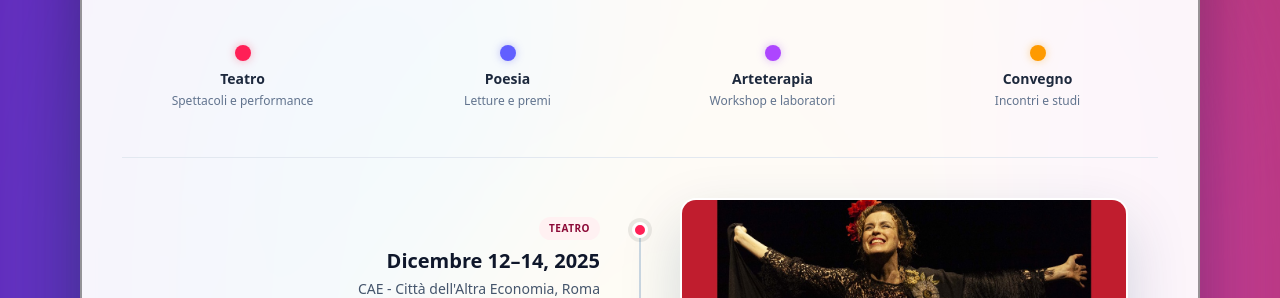
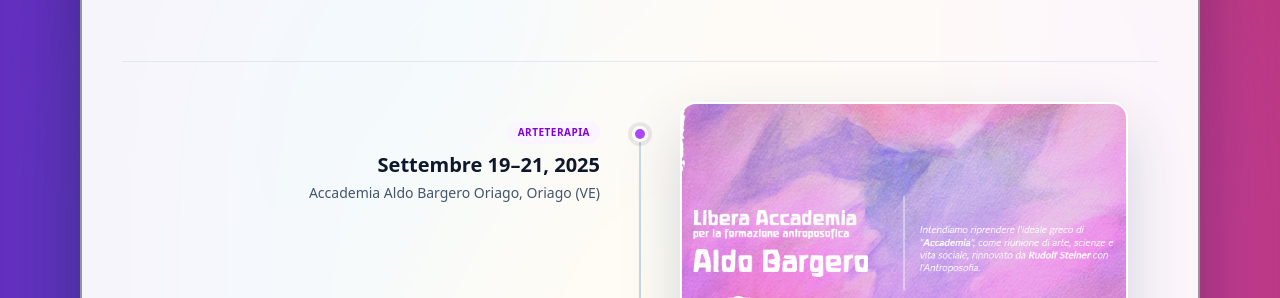
Before and after one commit to leopu00/Sito-Web-Associazione-Auriga, an Astro site: page /eventi in a window 1280 px wide. Shown: the part 654-952 px from the top of the page. Built offline with nearby package versions, Linux system fonts and the light colour scheme; Astro itself is replaced by a stand-in of ours; some packages are replaced by stand-ins of ours.

Commit message:
fix(eventi): rimuovi duplicato Paradiso e legenda categorie
- Rimosso evento duplicato 'Il Paradiso Dicembre 2025'
- Rimossa legenda pallini colorati categorie
- Mantenuto solo titolo, sottotitolo e linea divisoria

```diff
--- a/src/pages/eventi.astro
+++ b/src/pages/eventi.astro
@@ -35,18 +35,6 @@ type TimelineItem = TimelineEventItem | TimelineDividerItem;
 const upcomingEvents: EventEntry[] = [];
 
 const pastEvents: EventEntry[] = [
-  {
-    id: "il-paradiso-2025-dicembre",
-    category: "teatro",
-    title: "Il Paradiso",
-    date: "Dicembre 12–14, 2025",
-    location: "CAE - Città dell'Altra Economia, Roma",
-    description:
-      "Le donne di Moravia in scena: quattro figure femminili tra quotidianità e imprevisti drammatici, in un paradiso fatto di contrasti radicali tra amore e violenza, vita e morte.",
-    image: "/img/il-paradiso-moravia-locandina.jpg",
-    imageAlt: "Locandina dello spettacolo Il Paradiso con Chiara Catalano",
-    link: "/teatro/paradiso-2025",
-  },
   {
     id: "sei-modalita",
     category: "arteterapia",
@@ -323,29 +311,8 @@ const timelineItems: TimelineItem[] = [
           <p class="mt-3 text-slate-600 max-w-2xl mx-auto">Dal 2023 organizziamo spettacoli, letture, workshop e incontri dedicati all'arte della parola e al teatro.</p>
         </div>
 
-        <!-- Legenda categorie -->
-        <div class="grid grid-cols-2 md:grid-cols-4 gap-4 md:gap-6 mb-10 pb-8 border-b border-slate-200">
-          <div class="flex flex-col items-center text-center p-4">
-            <span class="w-4 h-4 rounded-full bg-rose-500 shadow-[0_0_8px_rgba(244,63,94,0.4)] mb-2"></span>
-            <span class="text-sm font-semibold text-slate-800">Teatro</span>
-            <span class="text-xs text-slate-500 mt-1">Spettacoli e performance</span>
-          </div>
-          <div class="flex flex-col items-center text-center p-4">
-            <span class="w-4 h-4 rounded-full bg-indigo-500 shadow-[0_0_8px_rgba(99,102,241,0.4)] mb-2"></span>
-            <span class="text-sm font-semibold text-slate-800">Poesia</span>
-            <span class="text-xs text-slate-500 mt-1">Letture e premi</span>
-          </div>
-          <div class="flex flex-col items-center text-center p-4">
-            <span class="w-4 h-4 rounded-full bg-purple-500 shadow-[0_0_8px_rgba(168,85,247,0.4)] mb-2"></span>
-            <span class="text-sm font-semibold text-slate-800">Arteterapia</span>
-            <span class="text-xs text-slate-500 mt-1">Workshop e laboratori</span>
-          </div>
-          <div class="flex flex-col items-center text-center p-4">
-            <span class="w-4 h-4 rounded-full bg-amber-500 shadow-[0_0_8px_rgba(245,158,11,0.4)] mb-2"></span>
-            <span class="text-sm font-semibold text-slate-800">Convegno</span>
-            <span class="text-xs text-slate-500 mt-1">Incontri e studi</span>
-          </div>
-        </div>
+        <!-- Linea divisoria -->
+        <div class="mb-10 pb-8 border-b border-slate-200"></div>
 
         <ol class="relative space-y-8 md:space-y-0">
           <!-- Timeline line - hidden on mobile, visible on md+ -->
```
